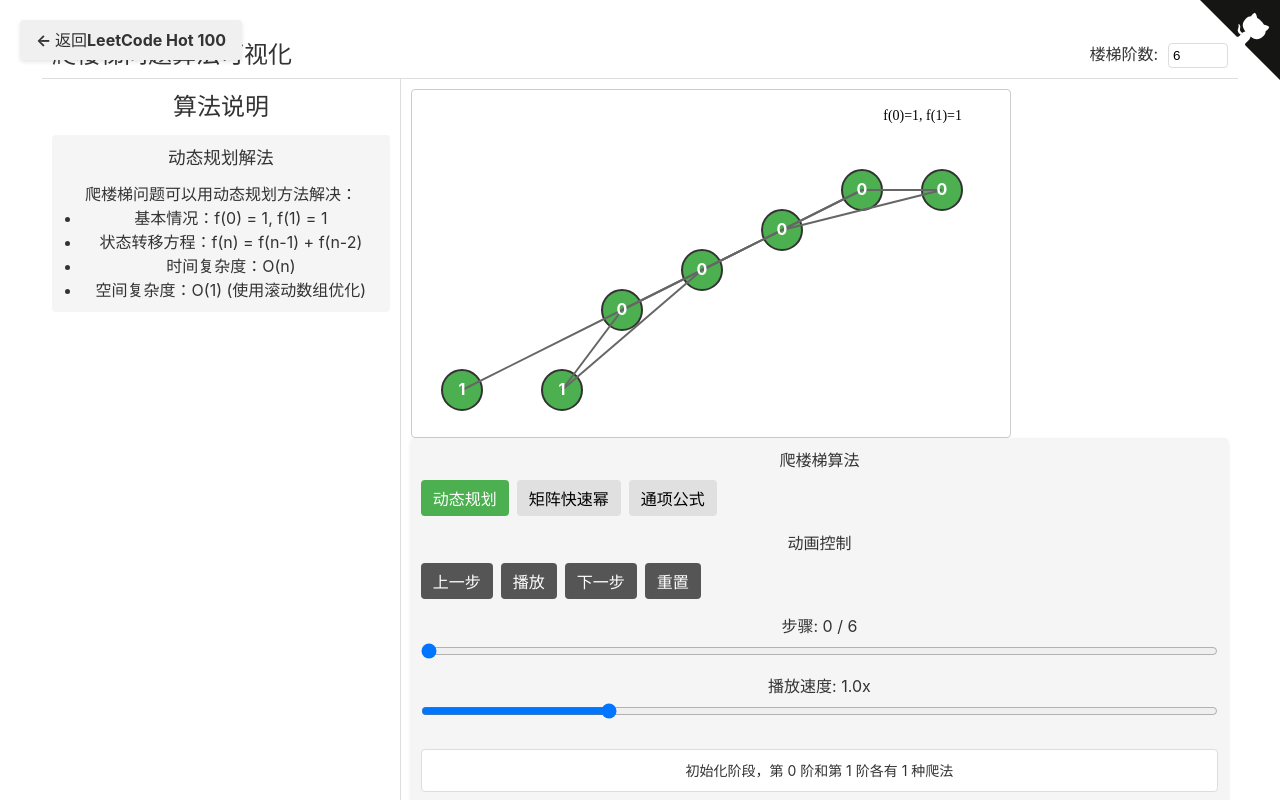
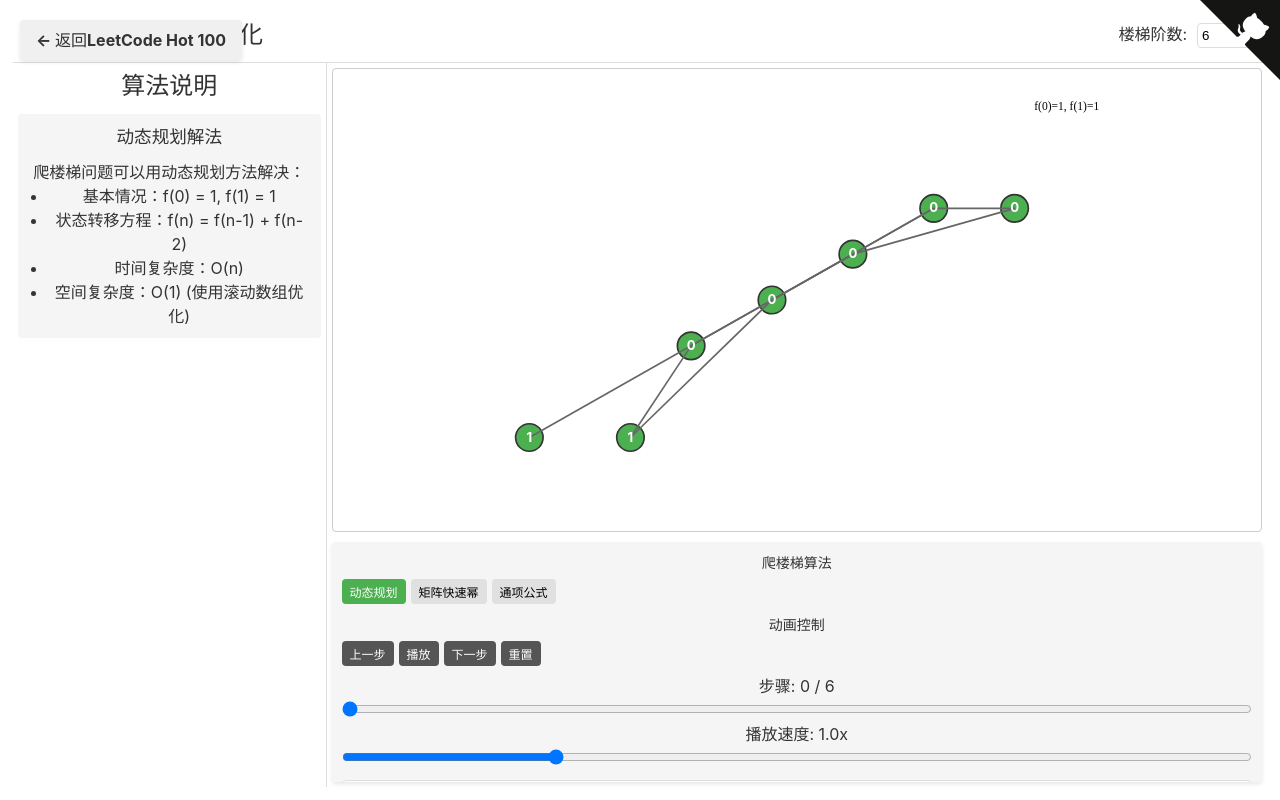
Before and after one commit to fuck-algorithm/leetcode-70-climbing-stairs, a React (Vite) app: page / in a window 1280 px wide. Built offline with nearby package versions, Linux system fonts and the light colour scheme.

Commit message:
feat: optimize layout for full screen usage

```diff
--- a/src/App.css
+++ b/src/App.css
@@ -1,7 +1,8 @@
 #root {
-  max-width: 1280px;
+  max-width: 100%;
+  width: 100%;
   margin: 0 auto;
-  padding: 2rem;
+  padding: 0.5rem;
   text-align: center;
 }
 
@@ -68,15 +69,17 @@ body, html {
   flex-direction: column;
   height: 100vh;
   max-height: 100vh;
-  padding: 10px;
+  padding: 5px;
+  overflow: hidden;
 }
 
 .app-header {
   display: flex;
   justify-content: space-between;
   align-items: center;
-  padding: 0 10px 10px 10px;
+  padding: 0 10px 5px 10px;
   border-bottom: 1px solid var(--border-color);
+  height: 50px;
 }
 
 .app-header h1 {
@@ -100,13 +103,13 @@ body, html {
 .app-content {
   display: flex;
   flex: 1;
-  height: calc(100vh - 80px);
+  height: calc(100vh - 60px);
   overflow: hidden;
 }
 
 .left-panel {
-  width: 30%;
-  padding: 10px;
+  width: 25%;
+  padding: 5px;
   overflow-y: auto;
   border-right: 1px solid var(--border-color);
 }
@@ -115,8 +118,13 @@ body, html {
   flex: 1;
   display: flex;
   flex-direction: column;
-  padding: 10px;
+  padding: 5px;
   overflow: hidden;
+}
+
+.center-panel svg {
+  flex: 1;
+  min-height: 0;
 }
 
 .algorithm-description {
--- a/src/App.tsx
+++ b/src/App.tsx
@@ -108,8 +108,8 @@ function App() {
         <div className="center-panel">
           <CanvasComponent
             state={state}
-            width={600}
-            height={400}
+            width={window.innerWidth * 0.65}
+            height={window.innerHeight * 0.7}
           />
           <ControlPanel state={state} dispatch={dispatch} />
         </div>
--- a/src/components/CanvasComponent.tsx
+++ b/src/components/CanvasComponent.tsx
@@ -1,4 +1,4 @@
-import React, { useEffect, useRef } from 'react';
+import React, { useEffect, useRef, useState } from 'react';
 import * as d3 from 'd3';
 import { AnimationState } from '../state/animationSlice';
 
@@ -22,6 +22,29 @@ interface CanvasComponentProps {
 
 const CanvasComponent: React.FC<CanvasComponentProps> = ({ state, width, height }) => {
   const svgRef = useRef<SVGSVGElement>(null);
+  const [dimensions, setDimensions] = useState({ width, height });
+
+  // 监听窗口尺寸变化
+  useEffect(() => {
+    const handleResize = () => {
+      if (svgRef.current) {
+        const newWidth = window.innerWidth * 0.65;
+        const newHeight = window.innerHeight * 0.7;
+        setDimensions({ width: newWidth, height: newHeight });
+      }
+    };
+
+    window.addEventListener('resize', handleResize);
+
+    return () => {
+      window.removeEventListener('resize', handleResize);
+    };
+  }, []);
+
+  // 更新尺寸
+  useEffect(() => {
+    setDimensions({ width, height });
+  }, [width, height]);
 
   // 渲染楼梯节点图
   useEffect(() => {
@@ -30,34 +53,54 @@ const CanvasComponent: React.FC<CanvasComponentProps> = ({ state, width, height
     const svg = d3.select(svgRef.current);
     svg.selectAll('*').remove(); // 清空画布
 
+    // 设置预留边距
+    const margin = { top: 30, right: 30, bottom: 30, left: 30 };
+    const innerWidth = dimensions.width - margin.left - margin.right;
+    const innerHeight = dimensions.height - margin.top - margin.bottom;
+
+    // 创建根容器
+    const g = svg.append('g')
+      .attr('transform', `translate(${margin.left}, ${margin.top})`);
+
     // 创建图层
-    const nodeGroup = svg.append('g').attr('class', 'nodes');
-    const linkGroup = svg.append('g').attr('class', 'links');
-    const textGroup = svg.append('g').attr('class', 'texts');
-    const formulaGroup = svg.append('g').attr('class', 'formula');
+    const nodeGroup = g.append('g').attr('class', 'nodes');
+    const linkGroup = g.append('g').attr('class', 'links');
+    const textGroup = g.append('g').attr('class', 'texts');
+    const formulaGroup = g.append('g').attr('class', 'formula');
+
+    // 计算节点的缩放比例
+    const maxX = Math.max(...state.staircase.nodes.map(n => n.x)) || 100;
+    const maxY = Math.max(...state.staircase.nodes.map(n => n.y)) || 100;
+    const scaleX = innerWidth / (maxX + 100);
+    const scaleY = innerHeight / (maxY + 60);
+
+    // 计算节点位置的映射函数
+    const mapX = (x: number) => x * scaleX;
+    const mapY = (y: number) => y * scaleY;
 
     // 绘制连接线
     linkGroup.selectAll('line')
       .data(state.staircase.links)
       .enter()
       .append('line')
-      .attr('x1', (d: LinkData) => state.staircase.nodes[d.source].x)
-      .attr('y1', (d: LinkData) => state.staircase.nodes[d.source].y)
-      .attr('x2', (d: LinkData) => state.staircase.nodes[d.target].x)
-      .attr('y2', (d: LinkData) => state.staircase.nodes[d.target].y)
+      .attr('x1', (d: LinkData) => mapX(state.staircase.nodes[d.source].x))
+      .attr('y1', (d: LinkData) => mapY(state.staircase.nodes[d.source].y))
+      .attr('x2', (d: LinkData) => mapX(state.staircase.nodes[d.target].x))
+      .attr('y2', (d: LinkData) => mapY(state.staircase.nodes[d.target].y))
       .attr('stroke', '#666')
       .attr('stroke-width', 2);
 
     // 绘制节点
     const nodeColor = getColorByAlgorithm(state.currentAlgorithm);
+    const nodeRadius = Math.min(20, Math.max(15, Math.min(innerWidth, innerHeight) / 30));
 
     nodeGroup.selectAll('circle')
       .data(state.staircase.nodes)
       .enter()
       .append('circle')
-      .attr('cx', (d: NodeData) => d.x)
-      .attr('cy', (d: NodeData) => d.y)
-      .attr('r', 20)
+      .attr('cx', (d: NodeData) => mapX(d.x))
+      .attr('cy', (d: NodeData) => mapY(d.y))
+      .attr('r', nodeRadius)
       .attr('fill', nodeColor)
       .attr('stroke', '#333')
       .attr('stroke-width', 2);
@@ -67,8 +110,8 @@ const CanvasComponent: React.FC<CanvasComponentProps> = ({ state, width, height
       .data(state.staircase.nodes)
       .enter()
       .append('text')
-      .attr('x', (d: NodeData) => d.x)
-      .attr('y', (d: NodeData) => d.y + 5)
+      .attr('x', (d: NodeData) => mapX(d.x))
+      .attr('y', (d: NodeData) => mapY(d.y) + 5)
       .attr('text-anchor', 'middle')
       .attr('fill', '#fff')
       .attr('font-weight', 'bold')
@@ -77,20 +120,20 @@ const CanvasComponent: React.FC<CanvasComponentProps> = ({ state, width, height
     // 渲染公式
     if (state.formula) {
       formulaGroup.append('text')
-        .attr('x', width - 50)
-        .attr('y', 30)
+        .attr('x', innerWidth - 20)
+        .attr('y', 20)
         .attr('text-anchor', 'end')
         .attr('font-family', 'serif')
-        .attr('font-size', '14px')
+        .attr('font-size', `${Math.min(14, Math.max(10, innerWidth / 40))}px`)
         .text(state.formula);
     }
 
     // 渲染矩阵（仅当使用矩阵算法时）
     if (state.currentAlgorithm === 'matrix' && state.matrix.length > 0) {
-      renderMatrix(svg, state.matrix);
+      renderMatrix(g, state.matrix, innerWidth, innerHeight);
     }
 
-  }, [state.staircase, state.currentAlgorithm, state.formula, state.matrix, width, height]);
+  }, [state.staircase, state.currentAlgorithm, state.formula, state.matrix, dimensions]);
 
   // 根据算法类型获取颜色
   const getColorByAlgorithm = (algorithm: AnimationState['currentAlgorithm']): string => {
@@ -107,12 +150,17 @@ const CanvasComponent: React.FC<CanvasComponentProps> = ({ state, width, height
   };
 
   // 渲染矩阵
-  const renderMatrix = (svg: d3.Selection<SVGSVGElement, unknown, null, undefined>, matrix: number[][]) => {
-    const matrixGroup = svg.append('g')
+  const renderMatrix = (
+    g: d3.Selection<SVGGElement, unknown, null, undefined>,
+    matrix: number[][],
+    width: number,
+    height: number
+  ) => {
+    const matrixGroup = g.append('g')
       .attr('class', 'matrix')
       .attr('transform', `translate(${width - 100}, 50)`);
 
-    const cellSize = 30;
+    const cellSize = Math.min(30, Math.max(20, width / 20));
 
     // 绘制矩阵单元格
     matrix.forEach((row, i) => {
@@ -148,9 +196,16 @@ const CanvasComponent: React.FC<CanvasComponentProps> = ({ state, width, height
   return (
     <svg
       ref={svgRef}
-      width={width}
-      height={height}
-      style={{ border: '1px solid #ccc', borderRadius: '4px' }}
+      width={dimensions.width}
+      height={dimensions.height}
+      style={{
+        border: '1px solid #ccc',
+        borderRadius: '4px',
+        width: '100%',
+        height: '100%'
+      }}
+      preserveAspectRatio="xMidYMid meet"
+      viewBox={`0 0 ${dimensions.width} ${dimensions.height}`}
     />
   );
 };
--- a/src/components/ControlPanel.tsx
+++ b/src/components/ControlPanel.tsx
@@ -170,59 +170,63 @@ const styles = {
     padding: '10px',
     backgroundColor: '#f5f5f5',
     borderRadius: '4px',
-    marginBottom: '10px',
-    boxShadow: '0 2px 4px rgba(0,0,0,0.1)'
+    marginTop: '10px',
+    boxShadow: '0 2px 4px rgba(0,0,0,0.1)',
+    maxHeight: '30vh',
+    overflowY: 'auto' as const
   },
   section: {
-    marginBottom: '15px'
+    marginBottom: '10px'
   },
   heading: {
-    fontSize: '16px',
-    marginBottom: '8px'
+    fontSize: '14px',
+    marginBottom: '6px'
   },
   buttonGroup: {
     display: 'flex',
-    gap: '8px',
+    gap: '5px',
     flexWrap: 'wrap' as const
   },
   algorithmButton: {
-    padding: '6px 12px',
+    padding: '4px 8px',
     border: 'none',
     borderRadius: '4px',
     cursor: 'pointer',
-    transition: 'background-color 0.3s'
+    transition: 'background-color 0.3s',
+    fontSize: '12px'
   },
   controlButton: {
-    padding: '6px 12px',
+    padding: '4px 8px',
     backgroundColor: '#555',
     color: 'white',
     border: 'none',
     borderRadius: '4px',
-    cursor: 'pointer'
+    cursor: 'pointer',
+    fontSize: '12px'
   },
   sliderContainer: {
-    marginTop: '15px',
+    marginTop: '8px',
     display: 'flex',
     flexDirection: 'column' as const,
-    gap: '5px'
-  },
-  speedControlContainer: {
-    marginTop: '15px',
-    display: 'flex',
-    flexDirection: 'column' as const,
-    gap: '5px'
+    gap: '3px'
   },
   slider: {
     width: '100%'
   },
+  speedControlContainer: {
+    marginTop: '5px',
+    display: 'flex',
+    flexDirection: 'column' as const,
+    gap: '3px'
+  },
   description: {
-    marginTop: '15px',
-    padding: '10px',
+    padding: '8px',
     backgroundColor: '#fff',
     borderRadius: '4px',
     border: '1px solid #ddd',
     minHeight: '20px',
-    fontSize: '14px'
+    fontSize: '12px',
+    marginTop: '5px'
   }
 };
 
```
